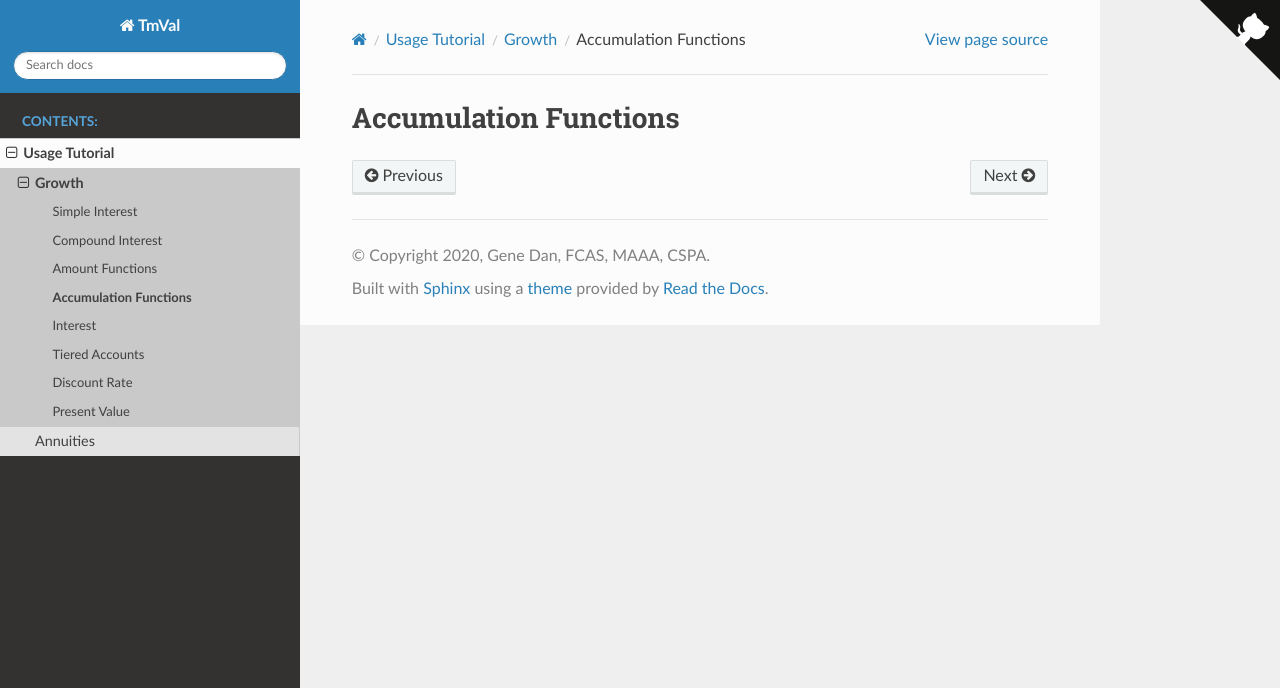
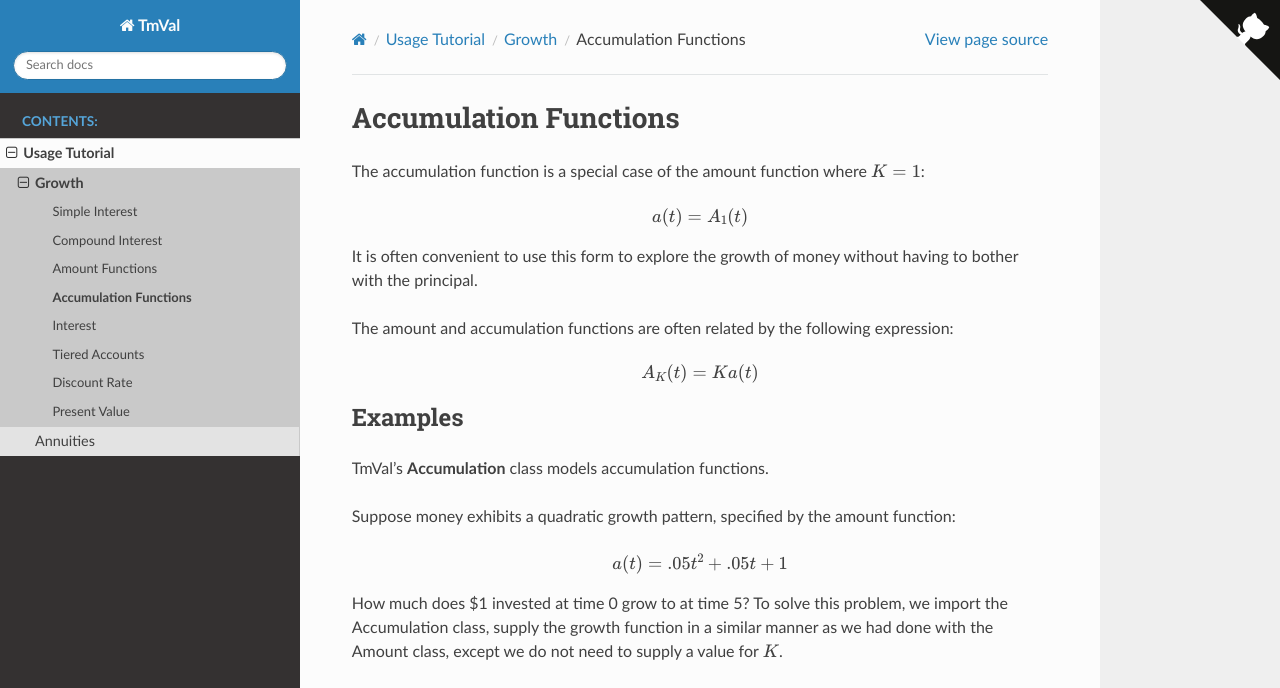
Before and after one commit to genedan/TmVal, a Sphinx documentation site: the page built from docs/usage/growth/accumulation.rst, in a window 1280 px wide and 1369 px high. Shown: the top 688 px of the window. Built offline with Sphinx 7.4.7 and the Read the Docs theme 2.0.0, drawn with Linux system fonts in a browser that asks for light colours; formulas are drawn with MathJax 3; pages that are not in the unit, such as notebooks, are missing from menus; some of the changed text lies outside the part shown; grey boxes are pictures that could not be loaded.

Commit message:
write accumulation function tutorial

```diff
--- a/docs/usage/growth/accumulation.rst
+++ b/docs/usage/growth/accumulation.rst
@@ -1,3 +1,67 @@
 ========================
 Accumulation Functions
 ========================
+
+The accumulation function is a special case of the amount function where :math:`K=1`:
+
+.. math::
+   a(t) = A_1(t)
+
+It is often convenient to use this form to explore the growth of money without having to bother with the principal.
+
+The amount and accumulation functions are often related by the following expression:
+
+.. math::
+   A_K(t) = Ka(t)
+
+
+Examples
+========================
+
+TmVal's **Accumulation** class models accumulation functions.
+
+Suppose money exhibits a quadratic growth pattern, specified by the amount function:
+
+.. math::
+   a(t) = .05t^2 + .05t + 1
+
+How much does $1 invested at time 0 grow to at time 5? To solve this problem, we import the Accumulation class, supply the growth function in a similar manner as we had done with the Amount class, except we do not need to supply a value for :math:`K`.
+
+.. ipython:: python
+
+   from tmval import Accumulation
+
+   def f(t):
+       return .05 * (t **2) + .05 * t + 1
+
+   my_acc = Accumulation(f=f)
+
+    print(my_acc.val(5))
+
+Note that we could have also solved this problem with the Amount class, by setting :math:`K=1`.
+
+.. ipython:: python
+
+   from tmval import Amount
+
+   def f(t, k):
+       return k * (.05 * (t **2) + .05 * t + 1)
+
+   my_amt = Amount(f=f, k=1)
+
+   print(my_amt.val(5))
+
+If the amount and accumulation functions are proportionally related, we can extract the accumulation function from the Amount class by calling the **get_accumulation()** method, which returns an Accumulation class derived from the Amount class:
+
+.. ipython:: python
+
+   from tmval import Amount
+
+   def f(t, k):
+       return k * (.05 * (t **2) + .05 * t + 1)
+
+   my_amt = Amount(f=f, k=1)
+
+   my_acc = my_amt.get_accumulation()
+
+   print(my_acc.val(5))
```
